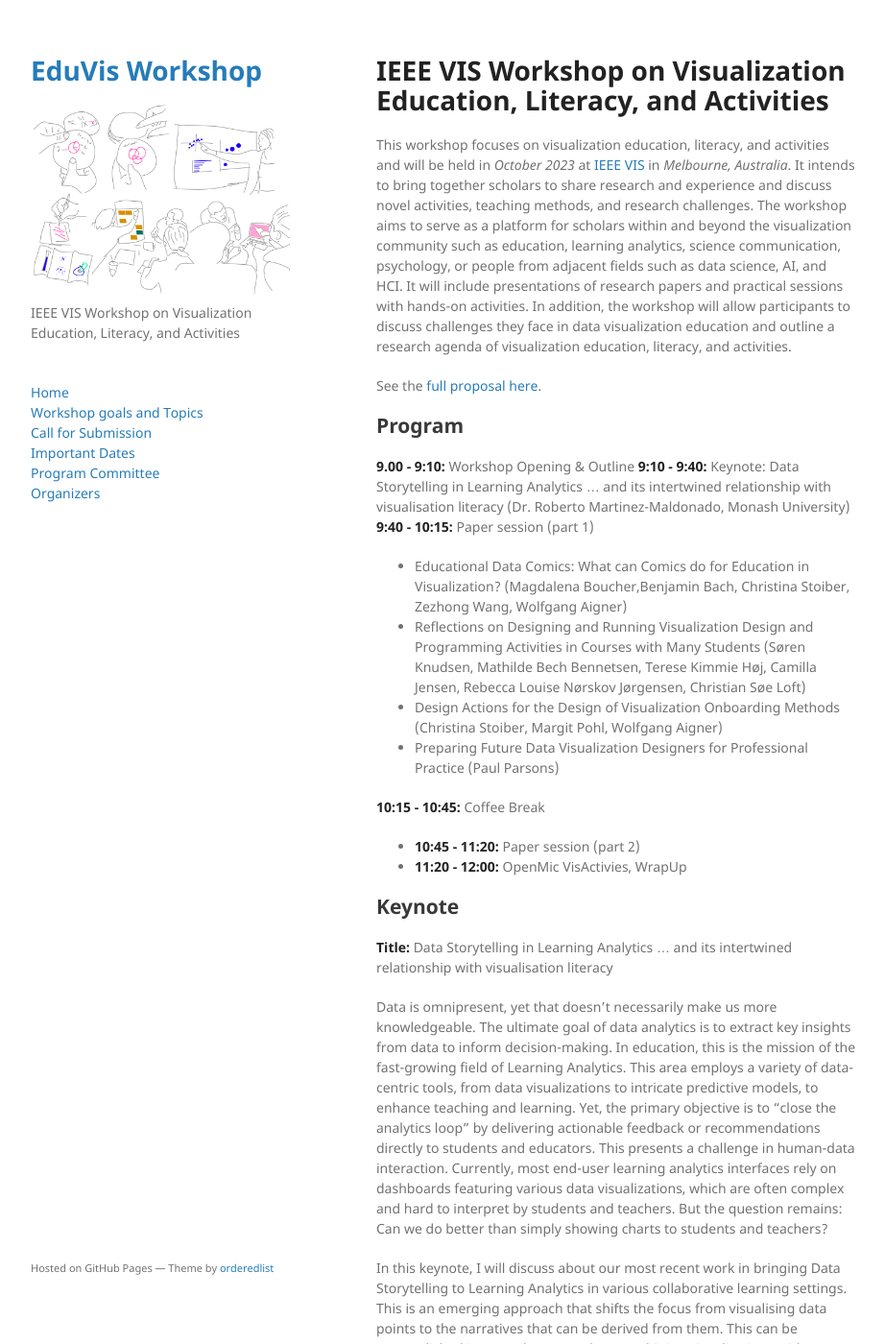
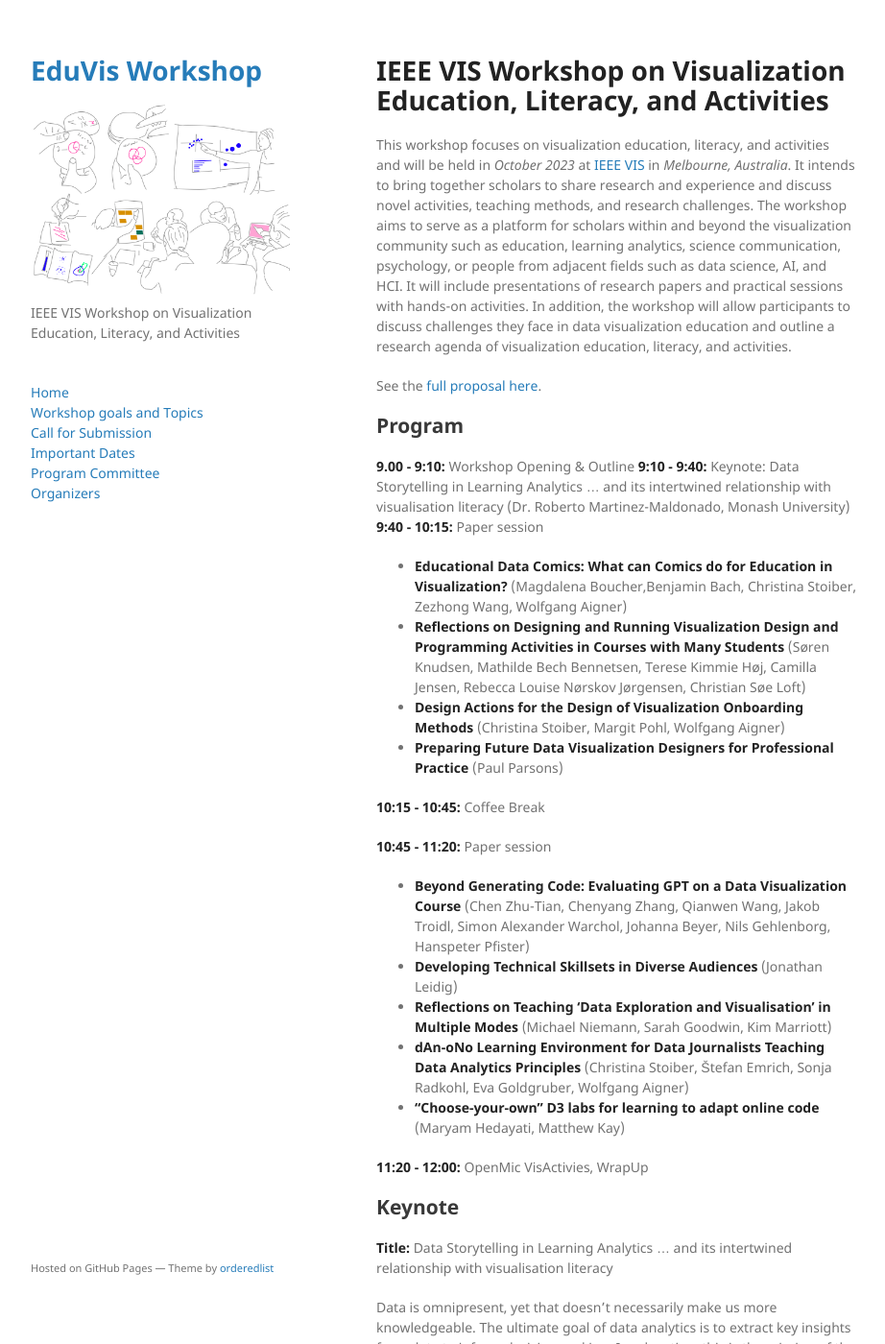
Before and after one commit to ieee-eduvis/ieee-eduvis.github.io, a Jekyll site: the page built from index.md, in a window 1280 px wide and 1400 px high. Shown: the whole window at 96% size, without its empty margins (178-1100 px from the left). Built offline with Jekyll 4.4.1, drawn with Linux system fonts in a browser that asks for light colours; our own code applies the rules of GitHub Pages for plain Markdown files.

Commit message:
Update paper session 2

```diff
--- a/index.md
+++ b/index.md
@@ -12,16 +12,22 @@
 
 **9.00 - 9:10:** Workshop Opening & Outline
 **9:10 - 9:40:** Keynote: Data Storytelling in Learning Analytics … and its intertwined relationship with visualisation literacy (Dr. Roberto Martinez-Maldonado, Monash University)
-**9:40 - 10:15:** Paper session (part 1)
-* Educational Data Comics: What can Comics do for Education in Visualization? (Magdalena Boucher,Benjamin Bach, Christina Stoiber, Zezhong Wang, Wolfgang Aigner)
-* Reflections on Designing and Running Visualization Design and Programming Activities in Courses with Many Students (Søren Knudsen, Mathilde Bech Bennetsen, Terese Kimmie Høj, Camilla Jensen, Rebecca Louise Nørskov Jørgensen, Christian Søe Loft)
-* Design Actions for the Design of Visualization Onboarding Methods (Christina Stoiber, Margit Pohl, Wolfgang Aigner)
-* Preparing Future Data Visualization Designers for Professional Practice (Paul Parsons)
+**9:40 - 10:15:** Paper session
+* **Educational Data Comics: What can Comics do for Education in Visualization?** (Magdalena Boucher,Benjamin Bach, Christina Stoiber, Zezhong Wang, Wolfgang Aigner)
+* **Reflections on Designing and Running Visualization Design and Programming Activities in Courses with Many Students** (Søren Knudsen, Mathilde Bech Bennetsen, Terese Kimmie Høj, Camilla Jensen, Rebecca Louise Nørskov Jørgensen, Christian Søe Loft)
+* **Design Actions for the Design of Visualization Onboarding Methods** (Christina Stoiber, Margit Pohl, Wolfgang Aigner)
+* **Preparing Future Data Visualization Designers for Professional Practice** (Paul Parsons)
 
 **10:15 - 10:45:** Coffee Break
 
-* **10:45 - 11:20:** Paper session (part 2)
-* **11:20 - 12:00:** OpenMic VisActivies, WrapUp
+**10:45 - 11:20:** Paper session
+* **Beyond Generating Code: Evaluating GPT on a Data Visualization Course** (Chen Zhu-Tian, Chenyang Zhang, Qianwen Wang, Jakob Troidl, Simon Alexander Warchol, Johanna Beyer, Nils Gehlenborg, Hanspeter Pfister)
+* **Developing Technical Skillsets in Diverse Audiences** (Jonathan Leidig)
+* **Reflections on Teaching ‘Data Exploration and Visualisation’ in Multiple Modes** (Michael Niemann, Sarah Goodwin, Kim Marriott)
+* **dAn-oNo Learning Environment for Data Journalists Teaching Data Analytics Principles** (Christina Stoiber, Štefan Emrich, Sonja Radkohl, Eva Goldgruber, Wolfgang Aigner)
+* **"Choose-your-own" D3 labs for learning to adapt online code** (Maryam Hedayati, Matthew Kay)
+
+**11:20 - 12:00:** OpenMic VisActivies, WrapUp
 
 ## Keynote
 
```
